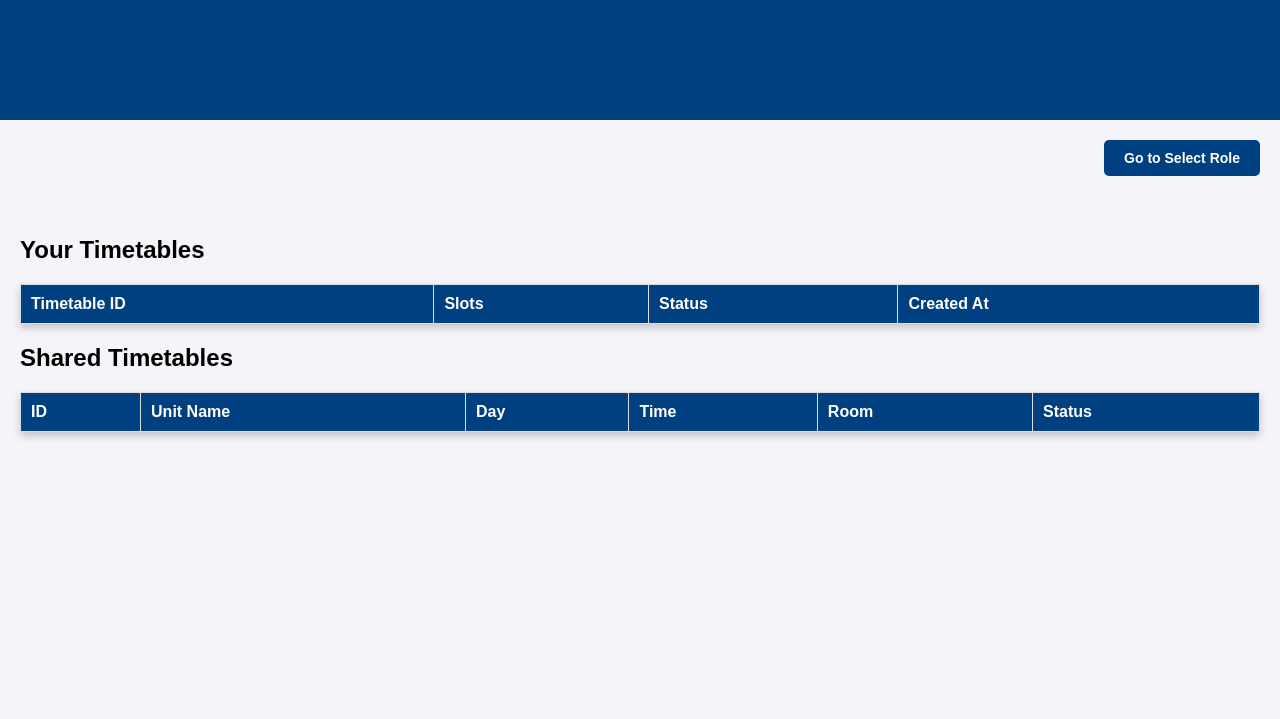
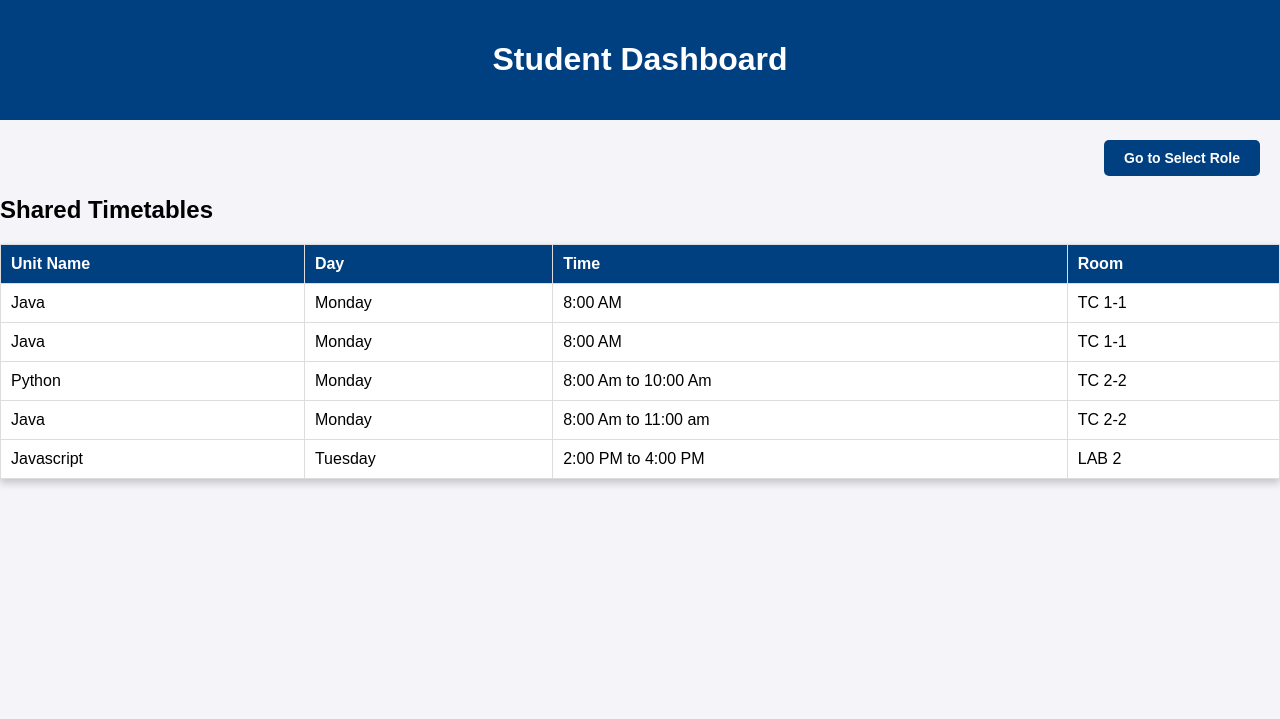
Before and after one commit to devharnold/esm-tt, a Flask app: page /dashboard/student/2665ad42 in a window 1280 px wide. Shown: the top 719 px of the page. Run offline with Flask 3, Linux system fonts and the light colour scheme; data comes from the database, SQL or seed files in the repository; both versions use the stored data as it was after the commit; data that the repository does not hold is empty.

Commit message:
Final updates, System is now fully functional

```diff
--- a/app.py
+++ b/app.py
@@ -134,14 +134,21 @@
 @app.route('/dashboard/lecturer/<lecturer_id>')
 def lecturer_dashboard(lecturer_id):
     with get_db_connection() as conn:
-        # Fetch timetables sent to the lecturer
+        # Fetch all timetables associated with the lecturer
         timetables = conn.execute('''
             SELECT id, unit_name, day, time, room, status
             FROM timetables
-            WHERE lecturer_id = ? AND status = 'sent'
+            WHERE lecturer_id = ? AND status IN ('sent', 'shared', 'draft')
         ''', (lecturer_id,)).fetchall()
 
-    return render_template('lecturer_dashboard.html', timetables=timetables)
+        # Fetch all requests made by the lecturer
+        requests = conn.execute('''
+            SELECT id, unit_name, status, created_at
+            FROM timetable_requests
+            WHERE lecturer_id = ?
+        ''', (lecturer_id,)).fetchall()
+
+    return render_template('lecturer_dashboard.html', timetables=timetables, requests=requests)
 
 @app.route('/dashboard/timetabler')
 def timetabler_dashboard():
@@ -209,14 +216,14 @@
 @app.route('/dashboard/student/<student_id>')
 def student_dashboard(student_id):
     with get_db_connection() as conn:
-        # Fetch timetables shared with the student
+        # Fetch all timetables with status 'shared'
         timetables = conn.execute('''
-            SELECT t.id, t.unit_name, t.day, t.time, t.room, t.status
-            FROM timetables t
-            JOIN enrollments e ON t.request_id = e.course_id
-            WHERE e.user_id = ? AND t.status = 'shared'
-        ''', (student_id,)).fetchall()
+            SELECT id, unit_name, day, time, room, status
+            FROM timetables
+            WHERE status = 'shared'
+        ''').fetchall()
 
+    # Render the student dashboard with shared timetables
     return render_template('student_dashboard.html', timetables=timetables)
 
 @app.route('/timetable/create/<request_id>', methods=['GET', 'POST'])
@@ -292,7 +299,8 @@
         ''', (request_id,))
         conn.commit()
 
-    return {"success": True}, 200
+    # Redirect back to the Timetabler Dashboard
+    return redirect('/dashboard/timetabler')
 
 @app.route('/request/reject/<request_id>', methods=['POST'])
 def reject_request(request_id):
@@ -356,6 +364,18 @@
 @app.route('/timetable/share/<timetable_id>', methods=['POST'])
 def share_timetable(timetable_id):
     with get_db_connection() as conn:
+        # Fetch the lecturer_id associated with the timetable
+        timetable = conn.execute('''
+            SELECT lecturer_id
+            FROM timetables
+            WHERE id = ?
+        ''', (timetable_id,)).fetchone()
+
+        if not timetable:
+            return "Timetable not found", 404
+
+        lecturer_id = timetable['lecturer_id']
+
         # Update the timetable status to 'shared'
         conn.execute('''
             UPDATE timetables
@@ -364,7 +384,8 @@
         ''', (timetable_id,))
         conn.commit()
 
-    return redirect('/dashboard/lecturer/<lecturer_id>')
+    # Redirect back to the lecturer's dashboard
+    return redirect(f'/dashboard/lecturer/{lecturer_id}')
 
 if __name__ == '__main__':
     app.run(debug=True)
--- a/templates/student_dashboard.html
+++ b/templates/student_dashboard.html
@@ -15,13 +15,6 @@
             background-color: #004080;
             color: white;
             padding: 20px;
-            text-align: center;
-        }
-        main {
-            padding: 20px;
-        }
-        h1 {
-            color: #004080;
             text-align: center;
         }
         table {
@@ -74,43 +67,32 @@
         <button type="submit" class="role-btn">Go to Select Role</button>
     </form>
     <main>
-        <h2>Your Timetables</h2>
-        <table>
-            <tr>
-                <th>Timetable ID</th>
-                <th>Slots</th>
-                <th>Status</th>
-                <th>Created At</th>
-            </tr>
-            {% for timetable in timetables %}
-            <tr>
-                <td>{{ timetable.id }}</td>
-                <td>{{ timetable.slots }}</td>
-                <td>{{ timetable.status }}</td>
-                <td>{{ timetable.created_at }}</td>
-            </tr>
-            {% endfor %}
-        </table>
         <h2>Shared Timetables</h2>
         <table>
+            <thead>
                 <tr>
-                <th>ID</th>
                     <th>Unit Name</th>
                     <th>Day</th>
                     <th>Time</th>
                     <th>Room</th>
-                <th>Status</th>
                 </tr>
+            </thead>
+            <tbody>
+                {% if timetables %}
                     {% for timetable in timetables %}
                     <tr>
-                <td>{{ timetable.id }}</td>
                         <td>{{ timetable.unit_name }}</td>
                         <td>{{ timetable.day }}</td>
                         <td>{{ timetable.time }}</td>
                         <td>{{ timetable.room }}</td>
-                <td>{{ timetable.status }}</td>
                     </tr>
                     {% endfor %}
+                {% else %}
+                    <tr>
+                        <td colspan="4">No timetables shared yet.</td>
+                    </tr>
+                {% endif %}
+            </tbody>
         </table>
     </main>
     <footer>
```
Also changed, not shown: projo.db. Lines whose indentation alone changed are shown as unchanged.
